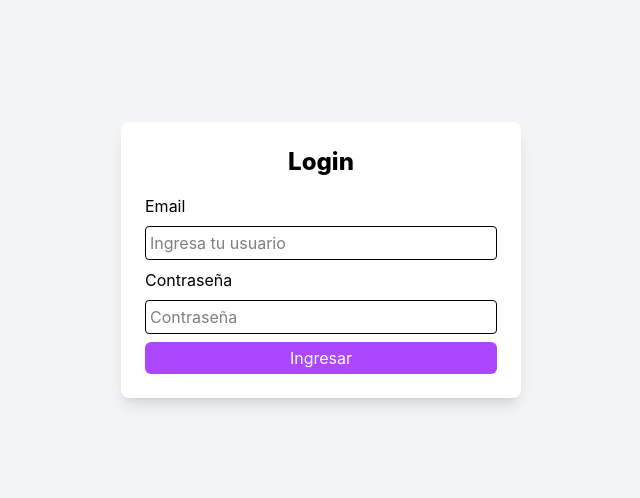
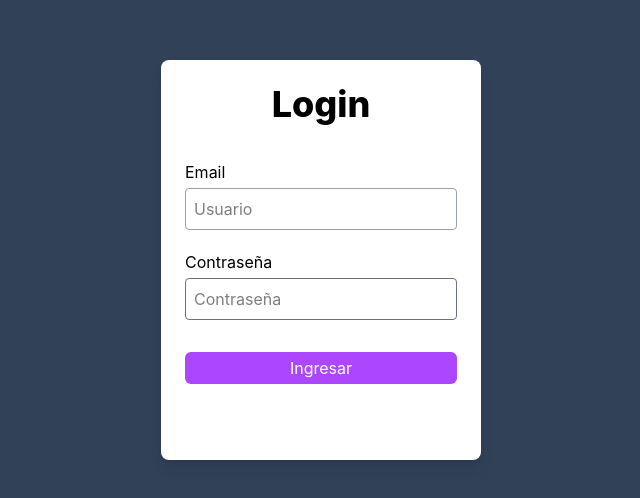
Before and after one commit to Jeravima/appVentas, a React (Vite) app: page / in a window 1280 px wide. Shown: the part 140-638 px from the top of the page, without its empty margins (319-959 px from the left). Built offline with nearby package versions, Linux system fonts and the light colour scheme; no server answers.

Commit message:
Instalacion de Recharts

```diff
--- a/package.json
+++ b/package.json
@@ -14,7 +14,9 @@
     "firebase": "^12.10.0",
     "react": "^18.3.1",
     "react-dom": "^18.3.1",
+    "react-is": "^19.2.4",
     "react-router": "^7.13.1",
+    "recharts": "^3.8.0",
     "tailwindcss": "^4.2.1"
   },
   "devDependencies": {
--- /dev/null
+++ b/src/components/BarCharts.tsx
@@ -0,0 +1,41 @@
+import {Bar, BarChart, CartesianGrid, ResponsiveContainer, Tooltip, XAxis, YAxis} from 'recharts'
+
+const datas = [
+  {
+    name: 'Enero 2026',
+    venta: 7500000,
+    lista: 3500000
+  },
+    {
+    name: 'Febrero 2026',
+    venta: 8450500,
+    lista: 5500000
+  },
+    {
+    name: 'Marzo 2026',
+    venta: 10575440,
+    lista: 6458200
+  },
+    {
+    name: 'Abril 2026',
+    venta: 8520600,
+    lista: 4599006
+  }
+]
+
+export const BarCharts = () => {
+  return (
+    <div className="w-full h-80 bg-white p-4 rounded-xl shadow">
+      <ResponsiveContainer width="100%" height="100%">
+        <BarChart data={datas} >
+          <CartesianGrid strokeDasharray="3 3" />
+          <XAxis dataKey="name" />
+          <YAxis />
+          <Tooltip />
+          <Bar dataKey="venta" fill="#3ab64e" radius={6} />
+          <Bar dataKey="lista" fill="#D72009" radius={6} />
+        </BarChart>
+      </ResponsiveContainer>
+    </div>
+  );
+}
--- a/src/pages/Home.tsx
+++ b/src/pages/Home.tsx
@@ -1,3 +1,4 @@
+import { BarCharts } from "../components/BarCharts";
 import { Sidebar } from "../components/Sidebar"
 
 export const Home = () => {
@@ -10,6 +11,7 @@ export const Home = () => {
         <h1 className="text-black font-extrabold text-5xl text-center">
           Dashboard
         </h1>
+        <BarCharts/>
       </div>
     </div>
   );
--- a/src/pages/Login.tsx
+++ b/src/pages/Login.tsx
@@ -22,38 +22,42 @@
 
   return (
     <>
-        <div className="min-h-screen flex justify-center items-center bg-gray-100 ">
-          <div className="bg-white shadow-lg rounded-lg p-6 w-100 flex flex-col gap-4">
-            <h1 className="font-extrabold text-2xl  text-center">Login</h1>
+      <div className="min-h-screen flex justify-center items-center bg-slate-700 ">
+        <div className="bg-white shadow-lg rounded-lg p-6 w-80 h-100 flex flex-col gap-4 ">
+          <h1 className="font-extrabold text-4xl  text-center mb-5">Login</h1>
 
-            <form className="flex flex-col gap-2" onSubmit={handleSubmit}>
-              <label >Email</label>
+          <form className="flex flex-col gap-4" onSubmit={handleSubmit}>
+            <div className="flex flex-col gap-1">
+              <label htmlFor="Email" className="">
+                Email
+              </label>
               <input
-                id="1"
+                id="email"
                 type="email"
-                placeholder="Ingresa tu usuario"
-                className="border p-1 rounded "
+                placeholder="Usuario"
+                className="w-full border border-gray-400 rounded p-2 focus:outline-none focus:border-blue-500 mb-4"
                 required
                 value={email}
                 onChange={(e) => {
                   setEmail(e.target.value);
                 }}
               />
-              <label >Contraseña</label>
+              <label>Contraseña</label>
               <input
-                id="2"
+                id="contraseña"
                 type="password"
                 placeholder="Contraseña"
-                className="border p-1 rounded"
+                className="border p-2 border-gray-500 focus:border-blue-500 focus:outline-none rounded w-full"
                 required
                 value={password}
                 onChange={(e) => {
                   setPassword(e.target.value);
                 }}
               />
+            </div>
             <button
               type="submit"
-                className="rounded-md p-1 bg-purple-500 text-white cursor-pointer hover:bg-purple-600 transition"
+              className="rounded-md mt-4 p-1 bg-purple-500 text-white cursor-pointer hover:bg-purple-600 transition"
             >
               Ingresar
             </button>
--- a/src/routes/router.tsx
+++ b/src/routes/router.tsx
@@ -16,6 +16,6 @@ export const router = createBrowserRouter([
   },
   {
     path: "*",
-    element: <Navigate to='/'/>
+    element: <Navigate to="/" />,
   },
 ]);
```
Also changed, not shown: 1 other file (tests, documents, lock files or other folders). Lines whose indentation alone changed are shown as unchanged.
